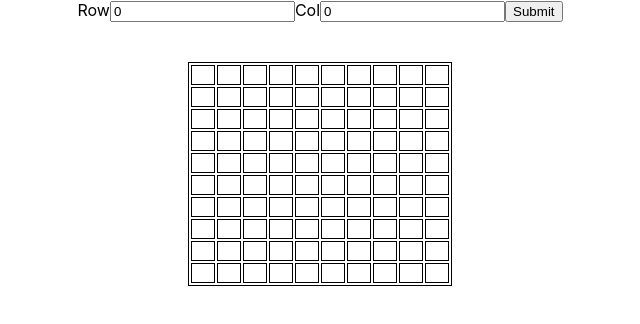
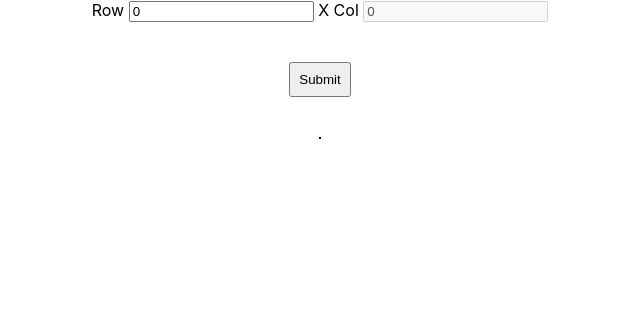
Before and after one commit to cducote/grid-generator, a React (Create React App) app: page / in a window 1280 px wide. Shown: the top 324 px of the page, without its empty margins (320-960 px from the left). Built offline with nearby package versions, Linux system fonts and the light colour scheme.

Commit message:
grid generating complete

```diff
--- a/src/App.css
+++ b/src/App.css
@@ -18,3 +18,9 @@ body {
   justify-content: center;
   align-items: center;
 }
+
+button {
+  margin: auto;
+  display: flex;
+  padding: 8px;
+}
--- a/src/components/Grid.js
+++ b/src/components/Grid.js
@@ -3,60 +3,37 @@ import React, { Component } from 'react';
 
 class Grid extends Component {
     state = {
-    //     editGrid:{
-    //         col: 0,
-    //         row: 0
-    //    },
-       grid: {
-           row: 1,
-           col: 1
-       },
-       arr: [
-           {
-               id: 0,
-           },
-           {
-            id: 1,
-        },
-        {
-            id: 2,
-        },
-        {
-            id: 3,
-        },
-       ],
-       userInput: 10,
+       userInput: 0,
        newRow: []
     }
 
 
-    componentDidMount = () => {
+    componentDidUpdate = async () => {
+
+    }
+
+    handleChange = async ({ target: {value}}) => {
+       this.setState({ userInput: value })
+    }
+
+    handleSubmit = async (e) => {
+        // let grid = this.state.grid
+        e.preventDefault()
+        let input = parseInt(this.state.userInput, 10)
+        this.setState({
+           userInput: input
+        })
+        this.createObjects()
+        this.makeGrid()
+    }
+
+    createObjects(){
         const x = this.state.userInput
         let objects = []
         for (var i = 0; i < x; i++) {
             objects[i] = {id: i}
         }
         this.setState({ newRow: objects })
-    }
-
-    handleChange = async (e) => {
-        let editGrid = { ...this.state.editGrid }
-        editGrid[e.target.name] = e.target.value
-        this.setState({ editGrid })
-    }
-
-    handleSubmit = async (e) => {
-        // let grid = this.state.grid
-        e.preventDefault()
-        let editGrid = { ...this.state.grid }
-        editGrid = {
-            row: 10,
-            col: 10
-        }
-        this.setState({
-           grid: editGrid
-        })
-        this.makeGrid()
     }
 
     makeGrid() {
@@ -75,13 +52,14 @@ class Grid extends Component {
     }
 
     render() {
-
         return (
             <div>
                 <form onSubmit={this.handleSubmit}>
-                Row<input onChange={this.handleChange} type='text' name='row' defaultValue='0'/>
-                Col<input onChange={this.handleChange} type='text' name='col' defaultValue='0' />
-                <button type='submit'>Submit</button>
+                Row <input onChange={this.handleChange} type='text' name='input' defaultValue='0' value={this.state.userInput}/> X
+                Col <input onChange={this.handleChange} type='text' name='input' defaultValue='0'  value={this.state.userInput} disabled/> <br/><br/><br/>
+                <div>
+                    <button type='submit'>Submit</button>
+                </div>
                 </form>
                 <br/>
                 <br/>
```
